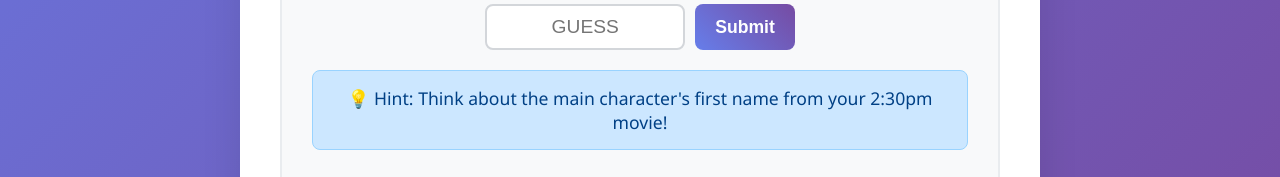
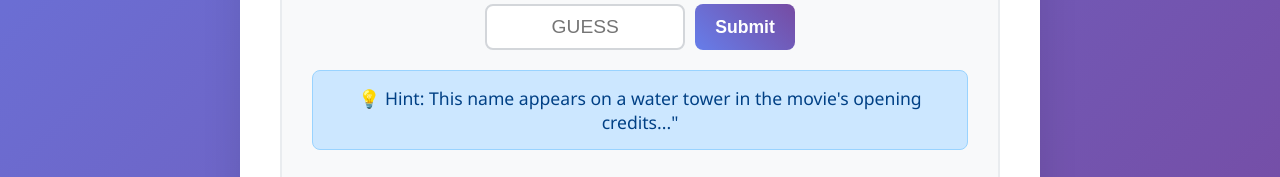
Before and after one commit to aliciaboddy/Fathers-Day-Surprise-2025, a plain HTML site: page index.html in a window 1280 px wide. Both pictures are taken after a click on the button "Need a hint? Click here". Shown: the part 733-910 px from the top of the page. Drawn offline with Linux system fonts and the light colour scheme.

Commit message:
Update index.html

```diff
--- a/index.html
+++ b/index.html
@@ -591,7 +591,7 @@
         }
 
         function revealWordle() {
-            showMessage('wordleMessage', `💡 Hint: Think about the main character's first name from your 2:30pm movie!`, 'info');
+            showMessage('wordleMessage', `💡 Hint: This name appears on a water tower in the movie's opening credits..."`, 'info');
         }
 
         function revealConnections() {
```
